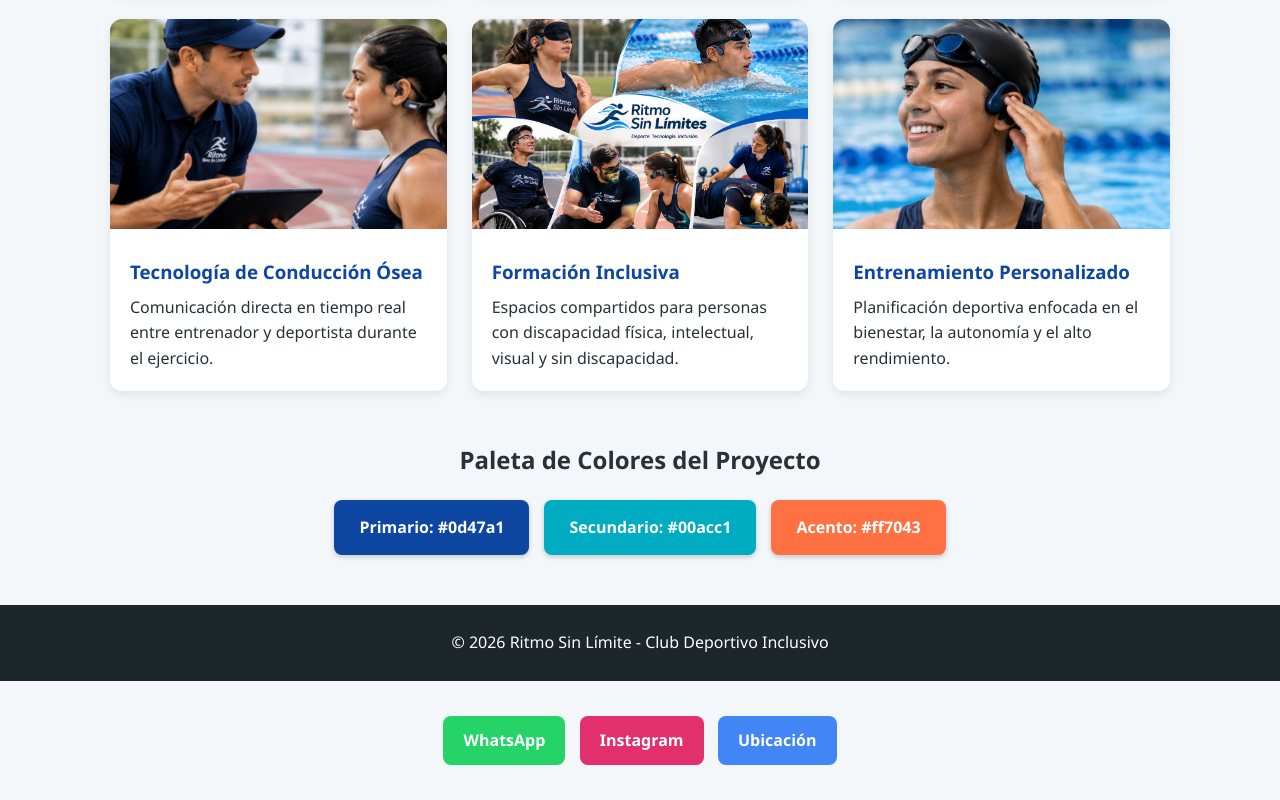
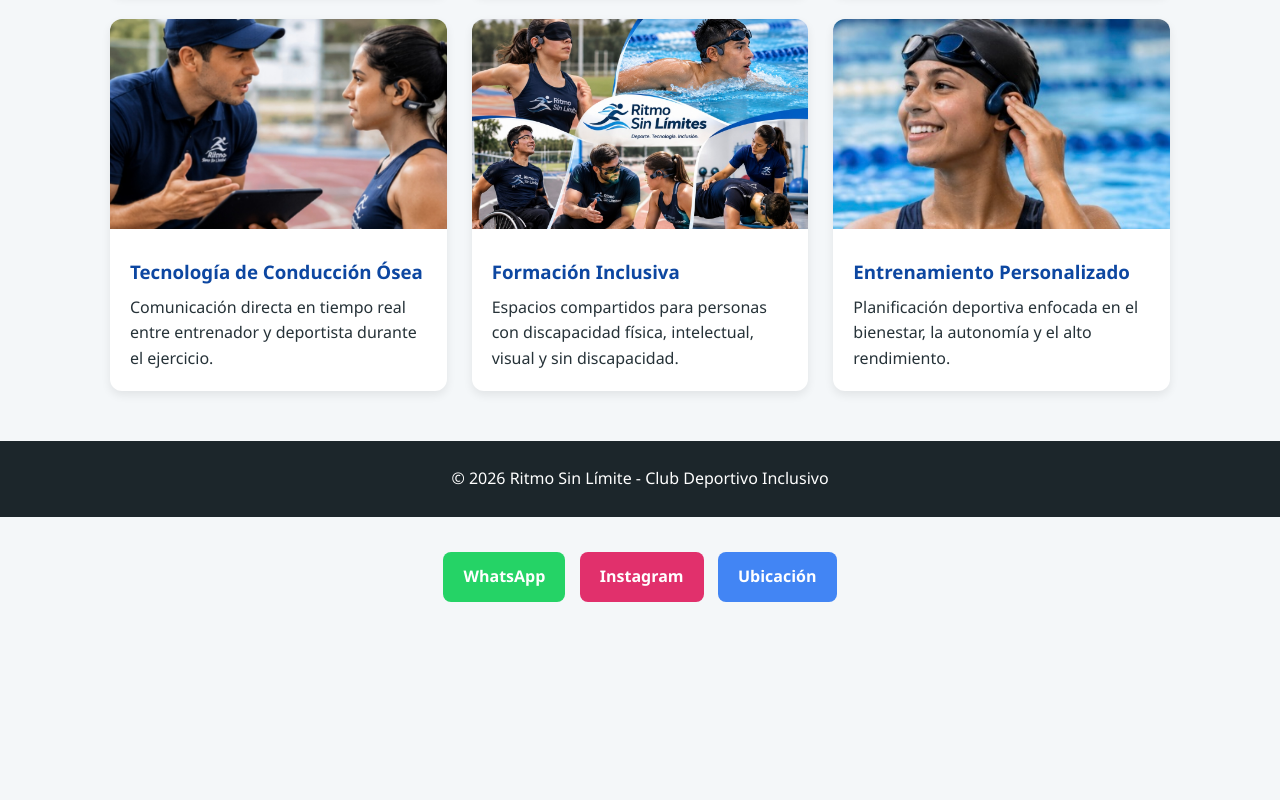
Before and after one commit to maicolcifuentes64-cloud/ritmo-sin-limite-, a plain HTML site: page index.html in a window 1280 px wide. Shown: the part 956-1756 px from the top of the page. After the commit the page ends 1593 px from the top, so only its background shows below. Drawn offline with Linux system fonts and the light colour scheme.

Commit message:
Update index.html

```diff
--- a/index.html
+++ b/index.html
@@ -175,15 +175,6 @@
         </div>
     </section>
 
-    <section class="contenedor">
-        <h2>Paleta de Colores del Proyecto</h2>
-        <div class="paleta">
-            <div class="muestra-color" style="background-color: #0d47a1;">Primario: #0d47a1</div>
-            <div class="muestra-color" style="background-color: #00acc1;">Secundario: #00acc1</div>
-            <div class="muestra-color" style="background-color: #ff7043;">Acento: #ff7043</div>
-        </div>
-    </section>
-
     <footer>
         <p>&copy; 2026 Ritmo Sin Límite - Club Deportivo Inclusivo</p>
     </footer>
```
